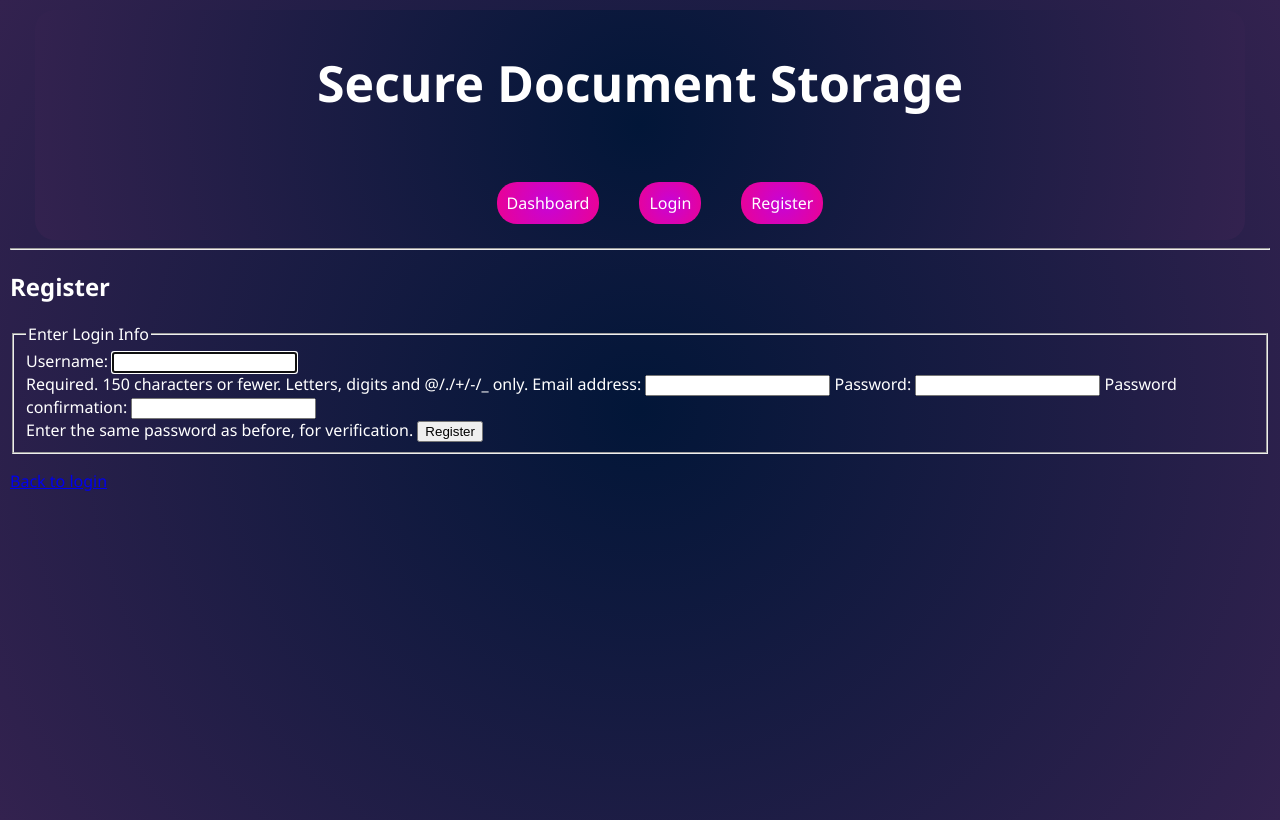
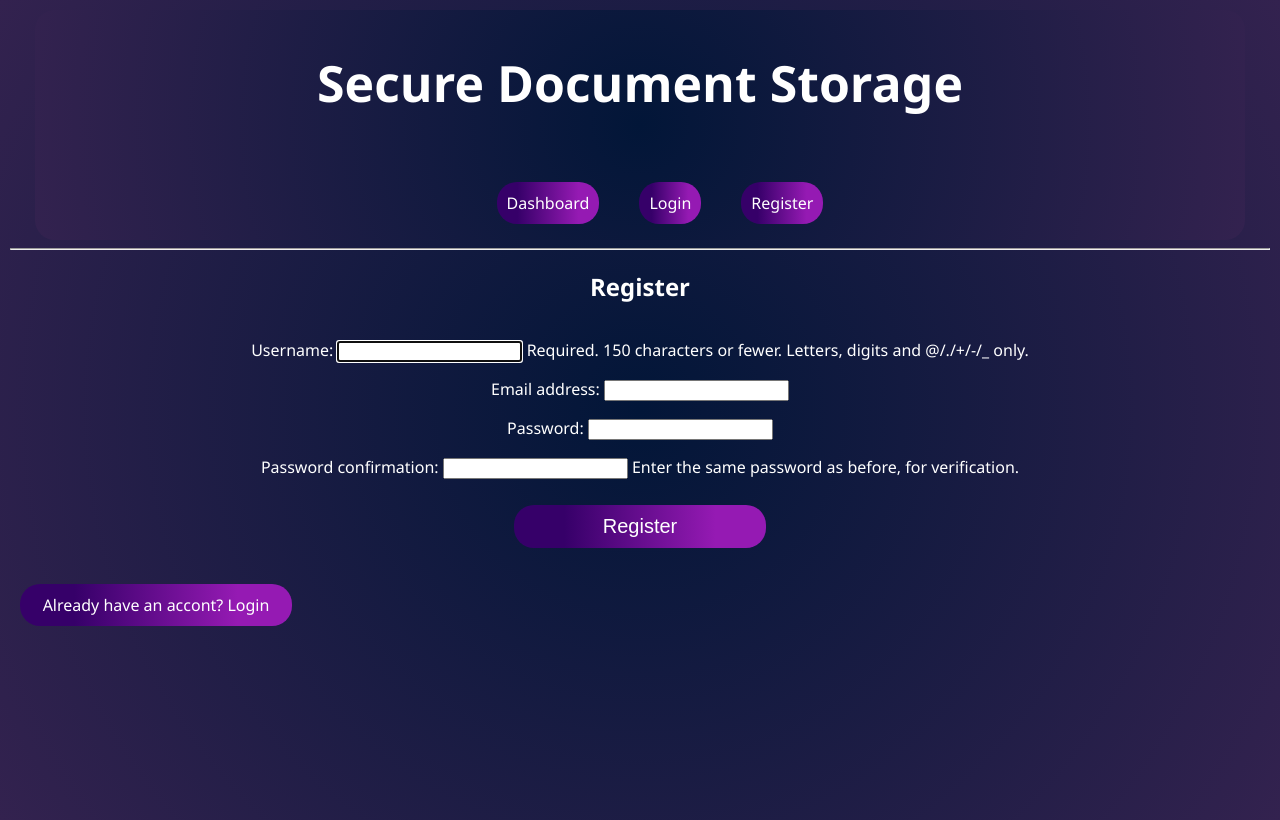
Before and after one commit to Enprogames/SQL-Injection-Example, a Django app: page /accounts/register/ in a window 1280 px wide. Run offline with Django 4.2, Linux system fonts and the light colour scheme.

Commit message:
Added more stylying for login and register pages

```diff
--- a/src/static/css/style.css
+++ b/src/static/css/style.css
@@ -31,11 +31,15 @@ body{
 .header a, .header a:visited {
     color: white;
     border-radius: 20px;
-    background-image: radial-gradient(circle, #C604D7 0%, #EB0293 100%)
+    /* background: radial-gradient(circle, #C604D7 0%, #EB0293 100%) */
+    background: linear-gradient(90deg, rgb(54, 0, 105) 20%, rgba(149,26,179,1) 80%);
 }
-.header a {
+
+a {
     color: white;
     text-decoration: none;
+    border-radius: 20px;
+    background: linear-gradient(90deg, rgb(54, 0, 105) 20%, rgba(149,26,179,1) 80%);
 }
 
 .header h1 {
@@ -83,7 +87,8 @@ body{
     padding: 10px;
     list-style: none;
     border-radius: 20px;
-    background-image: radial-gradient(circle, #021638 0%, #33224F 100%);
+    /* background-image: radial-gradient(circle, #021638 0%, #33224F 100%); */
+    background: linear-gradient(90deg, rgb(54, 0, 105) 20%, rgba(149,26,179,1) 80%);
 }
 
 .left-column {
@@ -122,3 +127,24 @@ body{
 
     text-align: center;
 }
+
+/* Login and Register Form Styling */
+.form-container {
+    float: none;
+    display: flex;
+    flex-direction: column;
+}
+.button {
+    border-width: 0px;
+    color: white;
+    margin: 10px;
+    padding: 10px;
+    border-radius: 20px;
+    background: linear-gradient(90deg, rgb(54, 0, 105) 20%, rgba(149,26,179,1) 80%);
+    cursor: pointer;
+    width: 20%;
+}
+
+.submit-button {
+    font-size: 20px;
+}
--- a/src/users/templates/users/register.html
+++ b/src/users/templates/users/register.html
@@ -3,14 +3,15 @@
 {% extends 'base.html' %}
 
 {% block content %}
-<h2>Register</h2>
-<form method="post">
-    <fieldset>
-        <legend>Enter Login Info</legend>
-        {% csrf_token %}
-        {{ form }}
-        <input type="submit" value="Register">
-    </fieldset>
-</form>
-<a href="{% url 'login' %}">Back to login</a>
+<div class="centered">
+    <h2>Register</h2>
+    <div class="form-container">
+        <form method="post">
+            {% csrf_token %}
+            {{ form.as_p }}
+            <input type="submit" value="Register" class="button submit-button">
+        </form>
+        <a href="{% url 'login' %}" class="button">Already have an accont? Login</a>
+    </div>
+</div>
 {% endblock %}
```
Also changed, not shown: src/users/templates/registration/login.html (+11 -10 lines).
